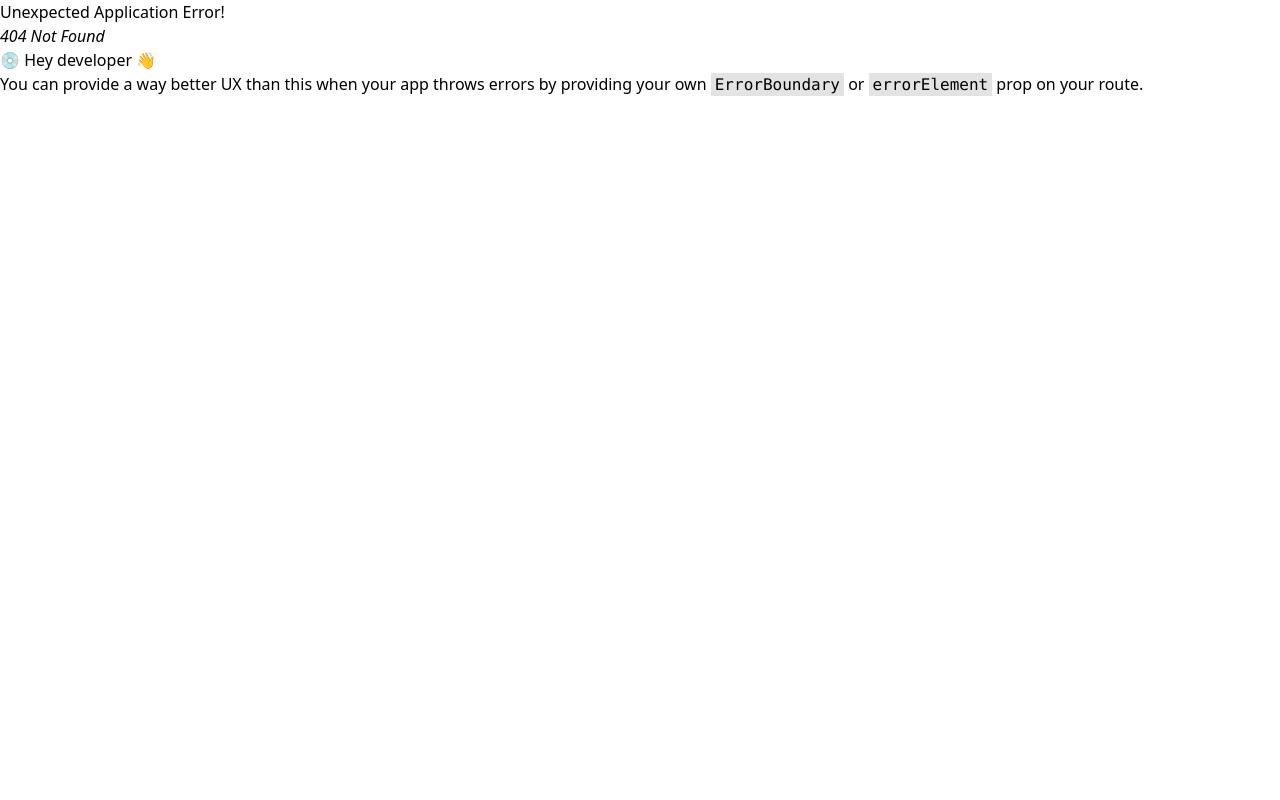
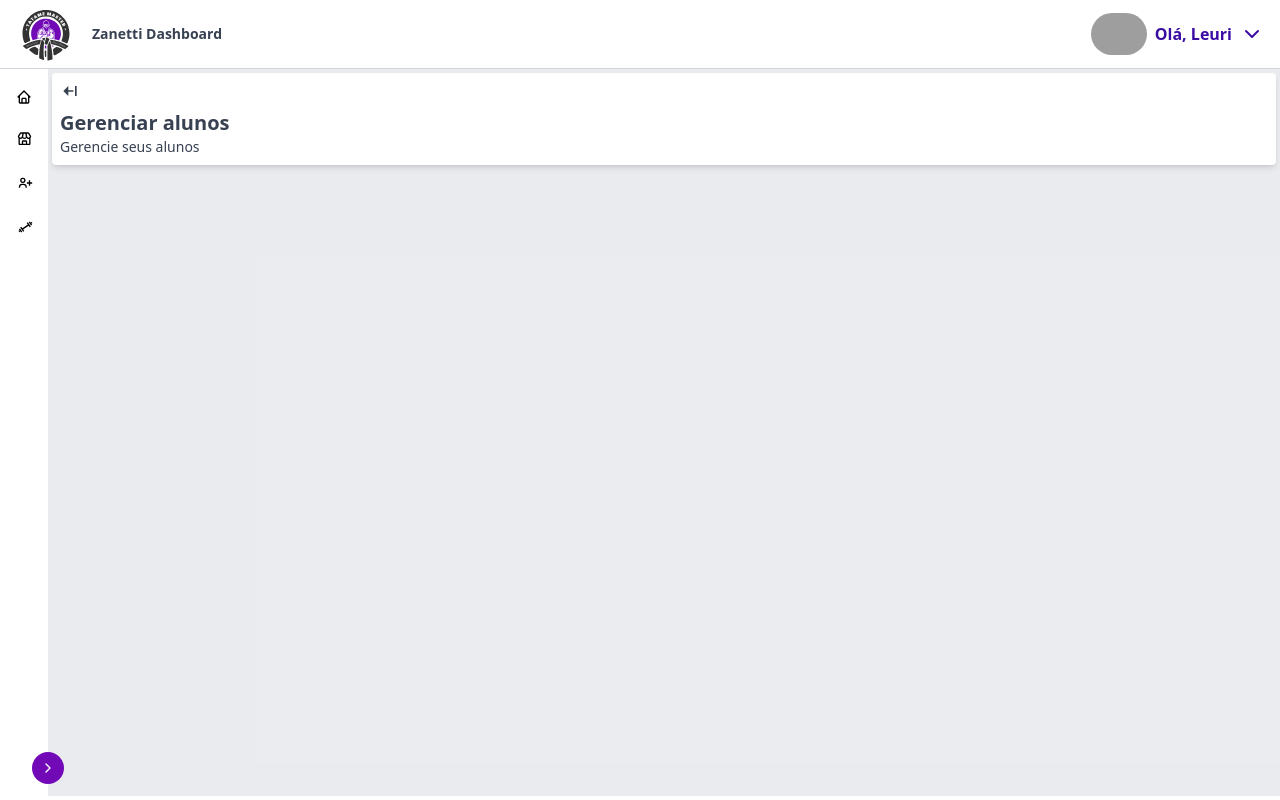
Before and after one commit to BrunoGoulartDE/dashboard-zanneti, a React (Vite) app in the folder dashboard-zanetti/: page /alunos in a window 1280 px wide. Before the commit this address had no page. Built offline with nearby package versions, Linux system fonts and the light colour scheme; grey boxes are pictures that could not be loaded.

Commit message:
Feat: Gerenciar Alunos Page

```diff
--- /dev/null
+++ b/dashboard-zanetti/src/layouts/InfoBar.tsx
@@ -0,0 +1,24 @@
+import { BiSolidArrowFromRight } from "react-icons/bi";
+import { useNavigate } from "react-router-dom";
+
+interface InfoBarProps {
+  pageTitle: string;
+  pageDescription: string;
+}
+
+const InfoBar: React.FC<InfoBarProps> = ({ pageTitle, pageDescription }) => {
+  const navigate = useNavigate();
+
+  return (
+    <div className="flex flex-col w-full justify-end">
+      <BiSolidArrowFromRight
+        className="text-xl mb-2 cursor-pointer"
+        onClick={() => navigate(-1)}
+      />
+      <h2 className="text-xl font-bold">{pageTitle}</h2>
+      <span className="text-sm">{pageDescription}</span>
+    </div>
+  );
+};
+
+export default InfoBar;
--- /dev/null
+++ b/dashboard-zanetti/src/pages/alunos/gerenciarAluno/GerenciarAluno.tsx
@@ -0,0 +1,20 @@
+import MainLayout from "@/layouts/MainLayout";
+
+import InfoBar from "@/layouts/InfoBar";
+
+const GerenciarAluno = () => {
+  return (
+    <MainLayout>
+      <div>
+        <div className="flex flex-col w-full justify-end">
+          <InfoBar
+            pageTitle="Gerenciar alunos"
+            pageDescription={`Gerencie seus alunos`}
+          ></InfoBar>
+        </div>
+      </div>
+    </MainLayout>
+  );
+};
+
+export default GerenciarAluno;
--- a/dashboard-zanetti/src/shared/routes.tsx
+++ b/dashboard-zanetti/src/shared/routes.tsx
@@ -1,5 +1,6 @@
 import { createBrowserRouter } from "react-router-dom";
 import App from "../App";
+import GerenciarAluno from "@/pages/alunos/gerenciarAluno/GerenciarAluno";
 
 const router = createBrowserRouter([
   {
@@ -10,6 +11,10 @@ const router = createBrowserRouter([
     path: "/",
     element: <App />,
   },
+  {
+    path: "/alunos",
+    element: <GerenciarAluno />,
+  },
 ]);
 
 export default router;
```
